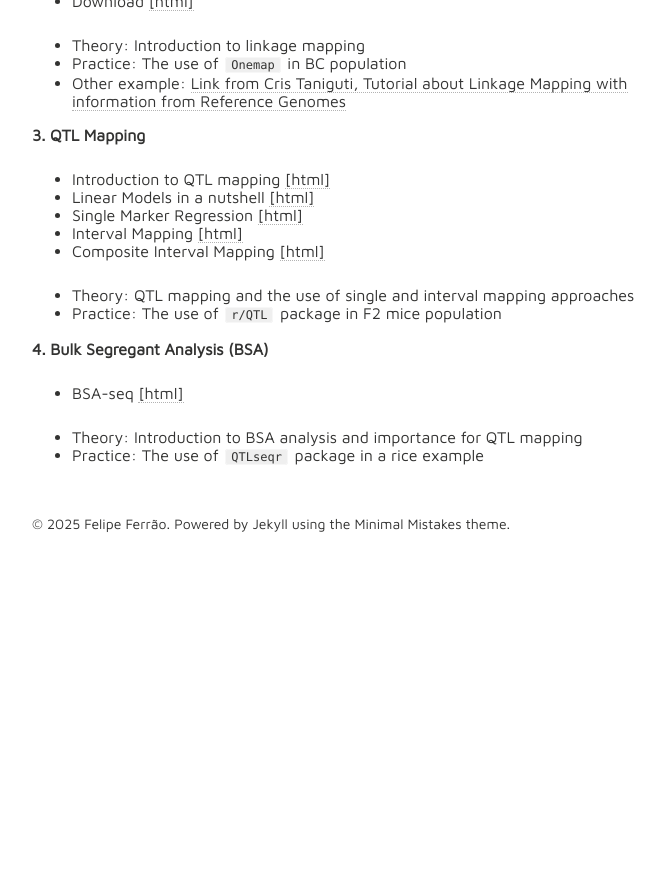
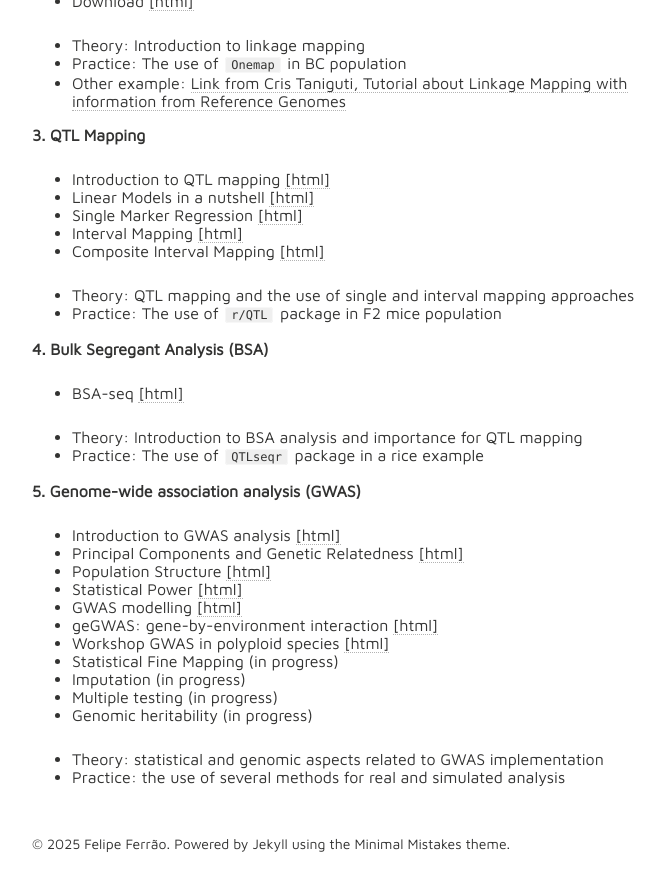
Before and after one commit to lfelipe-ferrao/lfelipe-ferrao.github.io, a Jekyll site: the page built from class/mas/index.md, in a window 1280 px wide and 900 px high, scrolled down 2057 px. Shown: the top 891 px of the window, without its empty margins (288-953 px from the left). Built offline with Jekyll 4.4.1, drawn with Linux system fonts in a browser that asks for light colours; nearby versions of some CDN libraries; our own code applies the rules of GitHub Pages for plain Markdown files; before the commit the page ends 2637 px from its top, so only the background shows below that.

Commit message:
Update index.md

```diff
--- a/class/mas/index.md
+++ b/class/mas/index.md
@@ -80,3 +80,20 @@ It is an attempt to organize and make available to any student the class notes u
 
 - Theory: Introduction to BSA analysis and importance for QTL mapping
 - Practice: The use of `QTLseqr` package in a rice example
+
+**5. Genome-wide association analysis (GWAS)**
+
+- Introduction to GWAS analysis [[html]](https://htmlpreview.github.io/?https://github.com/lfelipe-ferrao/lfelipe-ferrao.github.io/blob/master/class/mas/IntroductionGWAS.html)
+- Principal Components and Genetic Relatedness [[html]](https://htmlpreview.github.io/?https://github.com/lfelipe-ferrao/lfelipe-ferrao.github.io/blob/master/class/mas/PCA_Kinship.html)
+- Population Structure [[html]](https://htmlpreview.github.io/?https://github.com/lfelipe-ferrao/lfelipe-ferrao.github.io/blob/master/class/mas/PopStructure.html)
+- Statistical Power [[html]](https://htmlpreview.github.io/?https://github.com/lfelipe-ferrao/lfelipe-ferrao.github.io/blob/master/class/mas/StatisticalPower.html)
+- GWAS modelling [[html]](https://htmlpreview.github.io/?https://github.com/lfelipe-ferrao/lfelipe-ferrao.github.io/blob/master/class/mas/GWASmodels.html)
+- geGWAS: gene-by-environment interaction [[html]](https://htmlpreview.github.io/?https://github.com/lfelipe-ferrao/lfelipe-ferrao.github.io/blob/master/class/mas/genebyenviroment.html)
+- Workshop GWAS in polyploid species [[html]](https://htmlpreview.github.io/?https://github.com/lfelipe-ferrao/lfelipe-ferrao.github.io/blob/master/class/mas/genebyenviroment.html)
+- Statistical Fine Mapping (in progress)
+- Imputation (in progress)
+- Multiple testing (in progress)
+- Genomic heritability (in progress)
+
+- Theory: statistical and genomic aspects related to GWAS implementation
+- Practice: the use of several methods for real and simulated analysis
```
